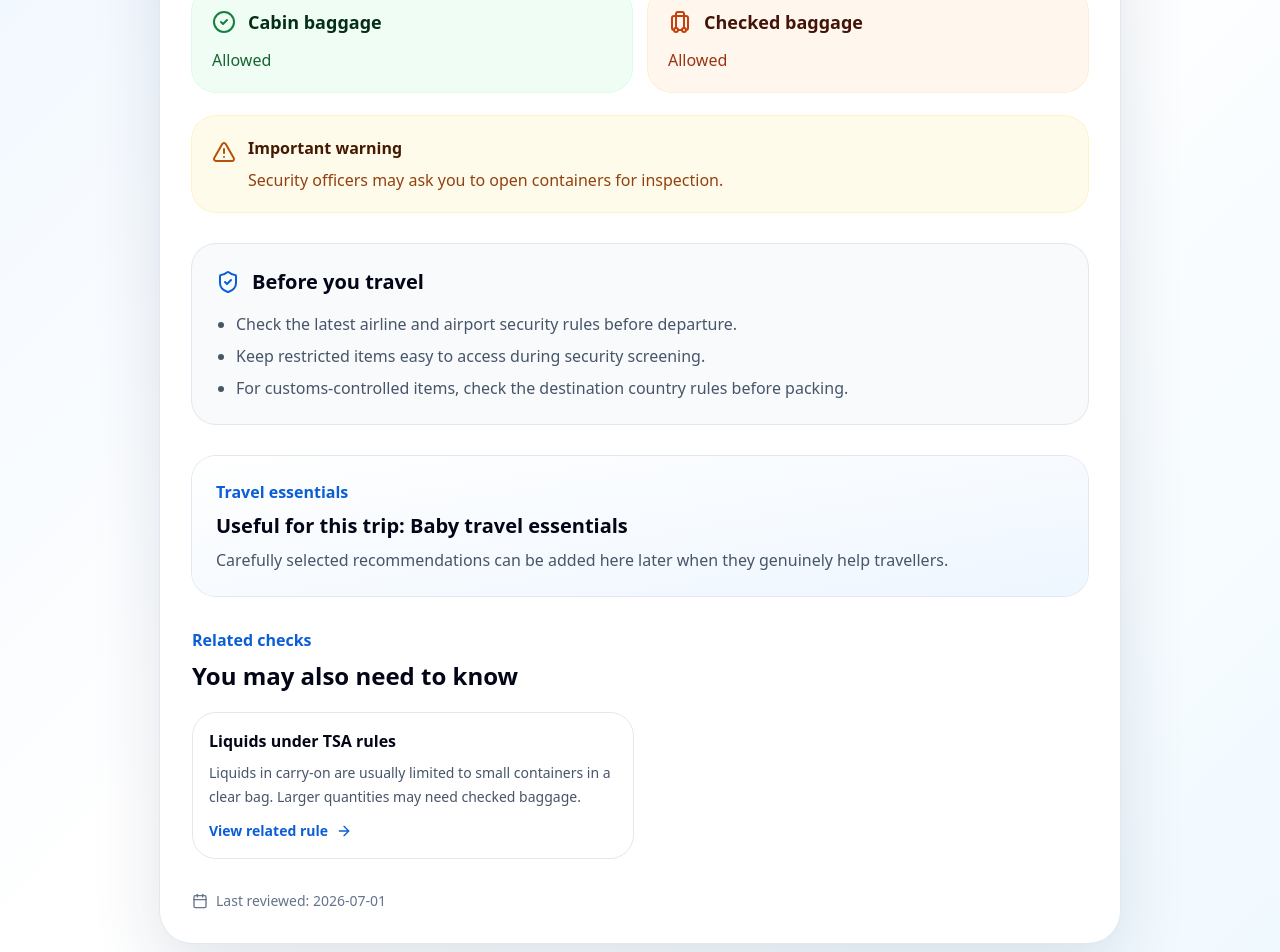
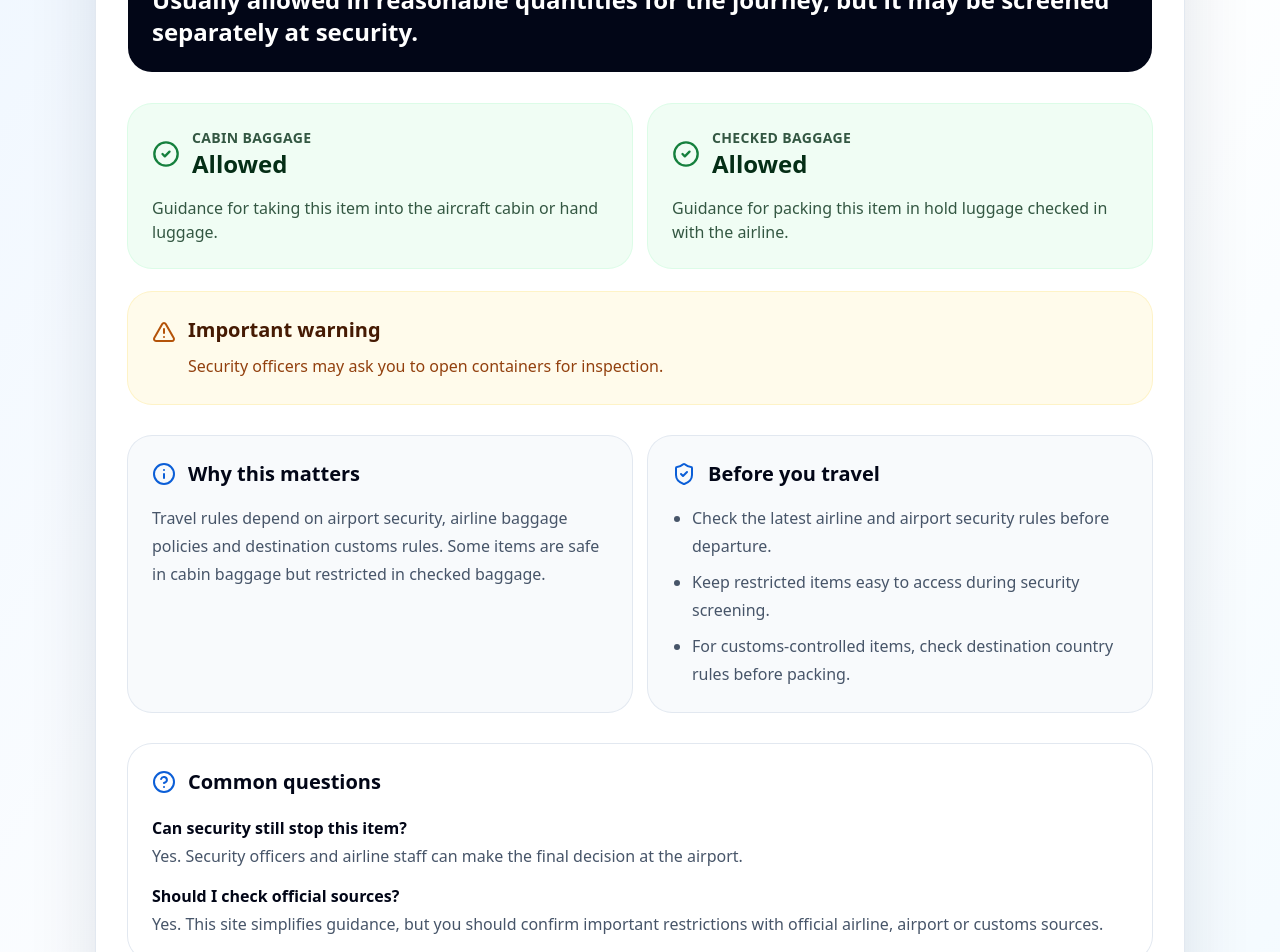
Before and after one commit to gauravmehta2702/canibringitnow-v2, a Next.js app: page /rules/baby-milk-plane/ in a window 1280 px wide. Shown: the part 320-1272 px from the top of the page. Built offline with nearby package versions, Linux system fonts and the light colour scheme.

Commit message:
Add decision cards to rule pages

```diff
--- a/src/app/rules/[slug]/page.tsx
+++ b/src/app/rules/[slug]/page.tsx
@@ -5,8 +5,10 @@ import {
   ArrowRight,
   Calendar,
   CheckCircle2,
-  Luggage,
-  ShieldCheck
+  HelpCircle,
+  Info,
+  ShieldCheck,
+  XCircle
 } from 'lucide-react';
 import { rules } from '@/data/rules';
 
@@ -33,25 +35,32 @@ export function generateMetadata({ params }: { params: { slug: string } }) {
 
 function getRelatedRules(currentSlug: string) {
   const current = rules.find((rule) => rule.slug === currentSlug);
-
   if (!current) return [];
 
   return rules
     .filter((rule) => rule.slug !== current.slug)
     .map((rule) => {
       let score = 0;
-
       if (rule.category === current.category) score += 3;
-
-      const sharedTags = rule.tags.filter((tag) => current.tags.includes(tag));
-      score += sharedTags.length;
-
+      score += rule.tags.filter((tag) => current.tags.includes(tag)).length;
       return { rule, score };
     })
     .filter((item) => item.score > 0)
     .sort((a, b) => b.score - a.score)
     .slice(0, 6)
     .map((item) => item.rule);
+}
+
+function StatusIcon({ status }: { status: string }) {
+  if (status === 'Allowed') return <CheckCircle2 className="h-7 w-7 text-green-700" />;
+  if (status === 'Not allowed') return <XCircle className="h-7 w-7 text-red-700" />;
+  return <AlertTriangle className="h-7 w-7 text-orange-700" />;
+}
+
+function statusClass(status: string) {
+  if (status === 'Allowed') return 'bg-green-50 ring-green-100 text-green-950';
+  if (status === 'Not allowed') return 'bg-red-50 ring-red-100 text-red-950';
+  return 'bg-orange-50 ring-orange-100 text-orange-950';
 }
 
 export default function RulePage({ params }: { params: { slug: string } }) {
@@ -66,7 +75,7 @@ export default function RulePage({ params }: { params: { slug: string } }) {
   return (
     <main className="min-h-screen bg-slate-50">
       <section className="bg-gradient-to-br from-brand-50 via-white to-sky-50">
-        <div className="mx-auto max-w-5xl px-5 py-10 md:px-8">
+        <div className="mx-auto max-w-6xl px-5 py-10 md:px-8">
           <a href="/" className="inline-flex items-center gap-2 text-sm font-semibold text-brand-600">
             <ArrowLeft className="h-4 w-4" />
             Back to search
@@ -79,51 +88,99 @@ export default function RulePage({ params }: { params: { slug: string } }) {
               {rule.item}
             </h1>
 
-            <p className="mt-5 text-lg leading-8 text-slate-600">
+            <div className="mt-6 rounded-3xl bg-slate-950 p-6 text-white">
+              <p className="text-sm font-semibold text-sky-300">Quick answer</p>
+              <p className="mt-3 text-xl font-bold leading-8 md:text-2xl">
                 {rule.shortAnswer}
               </p>
+            </div>
 
             <div className="mt-8 grid gap-4 md:grid-cols-2">
-              <div className="rounded-3xl bg-green-50 p-5 ring-1 ring-green-100">
+              <div className={`rounded-3xl p-6 ring-1 ${statusClass(rule.cabin)}`}>
                 <div className="flex items-center gap-3">
-                  <CheckCircle2 className="h-6 w-6 text-green-700" />
-                  <h2 className="text-lg font-bold text-green-950">Cabin baggage</h2>
+                  <StatusIcon status={rule.cabin} />
+                  <div>
+                    <p className="text-sm font-semibold uppercase tracking-wide opacity-80">Cabin baggage</p>
+                    <h2 className="text-2xl font-black">{rule.cabin}</h2>
                   </div>
-                <p className="mt-3 text-green-800">{rule.cabin}</p>
+                </div>
+                <p className="mt-4 opacity-80">
+                  Guidance for taking this item into the aircraft cabin or hand luggage.
+                </p>
               </div>
 
-              <div className="rounded-3xl bg-orange-50 p-5 ring-1 ring-orange-100">
+              <div className={`rounded-3xl p-6 ring-1 ${statusClass(rule.checked)}`}>
                 <div className="flex items-center gap-3">
-                  <Luggage className="h-6 w-6 text-orange-700" />
-                  <h2 className="text-lg font-bold text-orange-950">Checked baggage</h2>
+                  <StatusIcon status={rule.checked} />
+                  <div>
+                    <p className="text-sm font-semibold uppercase tracking-wide opacity-80">Checked baggage</p>
+                    <h2 className="text-2xl font-black">{rule.checked}</h2>
                   </div>
-                <p className="mt-3 text-orange-800">{rule.checked}</p>
+                </div>
+                <p className="mt-4 opacity-80">
+                  Guidance for packing this item in hold luggage checked in with the airline.
+                </p>
               </div>
             </div>
 
             {rule.warning && (
-              <div className="mt-6 rounded-3xl bg-amber-50 p-5 ring-1 ring-amber-100">
+              <div className="mt-6 rounded-3xl bg-amber-50 p-6 ring-1 ring-amber-100">
                 <div className="flex items-start gap-3">
                   <AlertTriangle className="mt-1 h-6 w-6 text-amber-700" />
                   <div>
-                    <h2 className="font-bold text-amber-950">Important warning</h2>
-                    <p className="mt-2 text-amber-800">{rule.warning}</p>
+                    <h2 className="text-xl font-bold text-amber-950">Important warning</h2>
+                    <p className="mt-2 leading-7 text-amber-800">{rule.warning}</p>
                   </div>
                 </div>
               </div>
             )}
 
-            <div className="mt-8 rounded-3xl bg-slate-50 p-6 ring-1 ring-slate-200">
+            <div className="mt-8 grid gap-4 md:grid-cols-2">
+              <div className="rounded-3xl bg-slate-50 p-6 ring-1 ring-slate-200">
+                <div className="flex items-center gap-3">
+                  <Info className="h-6 w-6 text-brand-600" />
+                  <h2 className="text-xl font-bold text-slate-950">Why this matters</h2>
+                </div>
+                <p className="mt-4 leading-7 text-slate-600">
+                  Travel rules depend on airport security, airline baggage policies and destination customs rules.
+                  Some items are safe in cabin baggage but restricted in checked baggage.
+                </p>
+              </div>
+
+              <div className="rounded-3xl bg-slate-50 p-6 ring-1 ring-slate-200">
                 <div className="flex items-center gap-3">
                   <ShieldCheck className="h-6 w-6 text-brand-600" />
                   <h2 className="text-xl font-bold text-slate-950">Before you travel</h2>
                 </div>
-
-              <ul className="mt-4 list-disc space-y-2 pl-5 text-slate-600">
+                <ul className="mt-4 list-disc space-y-2 pl-5 leading-7 text-slate-600">
                   <li>Check the latest airline and airport security rules before departure.</li>
                   <li>Keep restricted items easy to access during security screening.</li>
-                <li>For customs-controlled items, check the destination country rules before packing.</li>
+                  <li>For customs-controlled items, check destination country rules before packing.</li>
                 </ul>
+              </div>
+            </div>
+
+            <div className="mt-8 rounded-3xl bg-white p-6 ring-1 ring-slate-200">
+              <div className="flex items-center gap-3">
+                <HelpCircle className="h-6 w-6 text-brand-600" />
+                <h2 className="text-xl font-bold text-slate-950">Common questions</h2>
+              </div>
+
+              <div className="mt-5 space-y-4">
+                <div>
+                  <h3 className="font-bold text-slate-950">Can security still stop this item?</h3>
+                  <p className="mt-1 text-slate-600">
+                    Yes. Security officers and airline staff can make the final decision at the airport.
+                  </p>
+                </div>
+
+                <div>
+                  <h3 className="font-bold text-slate-950">Should I check official sources?</h3>
+                  <p className="mt-1 text-slate-600">
+                    Yes. This site simplifies guidance, but you should confirm important restrictions with official airline, airport or customs sources.
+                  </p>
+                </div>
+              </div>
             </div>
 
             {rule.affiliateType && (
```
Lines whose indentation alone changed are shown as unchanged.
